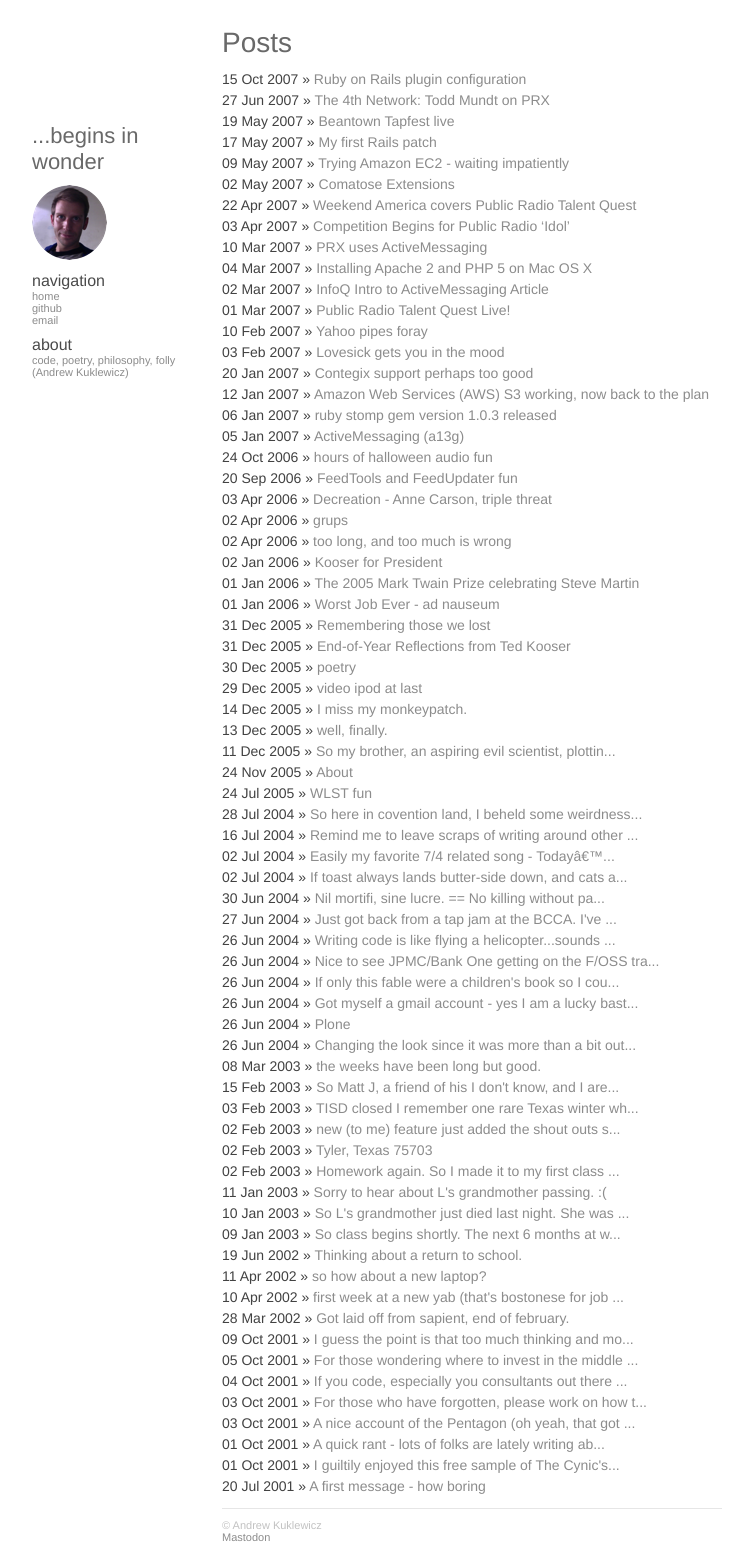
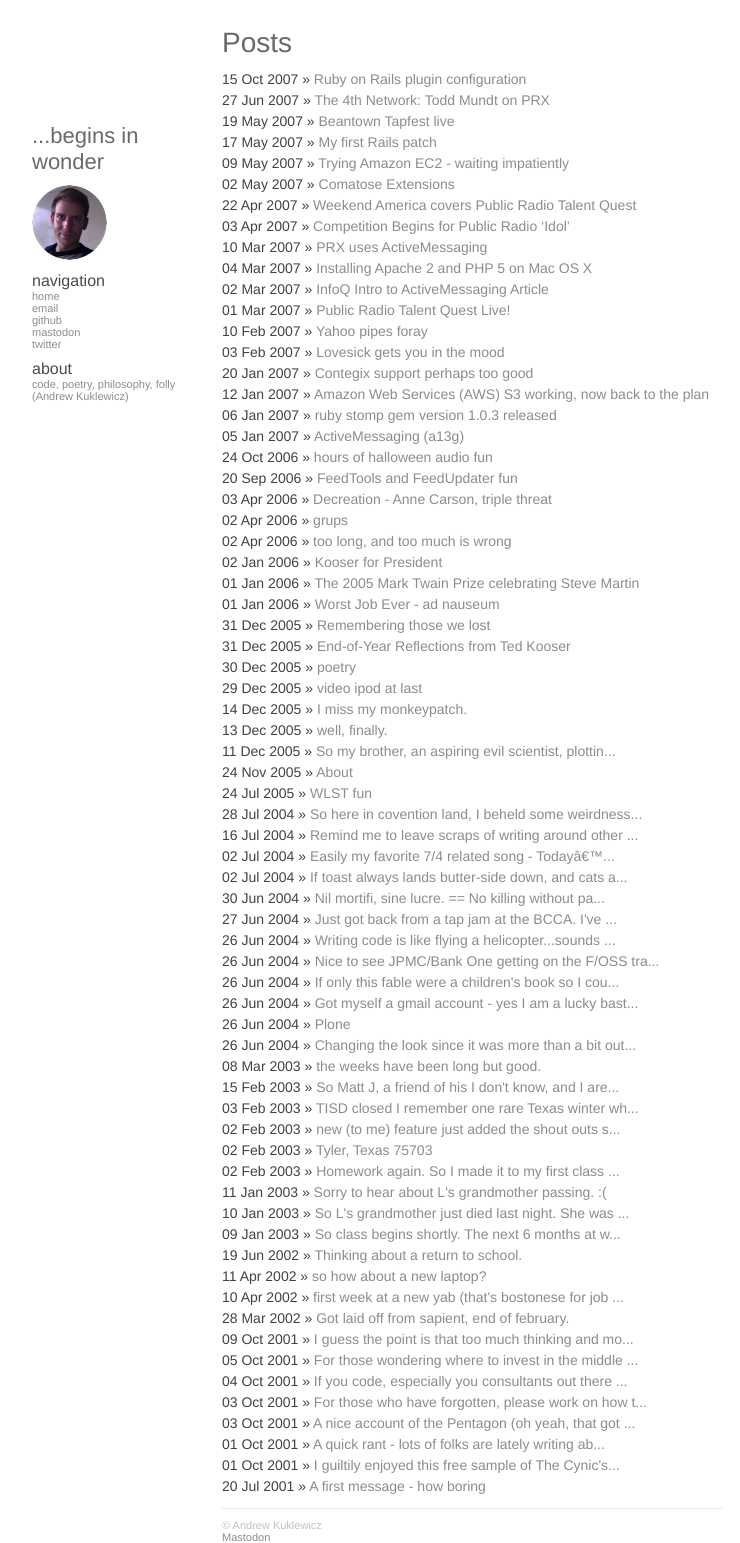
Before and after one commit to kookster/kookster.github.io, a Jekyll site: the page built from index.html, in a window 1280 px wide. Shown: the whole page, without its empty margins (258-998 px from the left). Built offline with Jekyll 4.4.1, drawn with Linux system fonts in a browser that asks for light colours; Markdown is read by kramdown in place of the engine named in the settings.

Commit message:
Add twitter and mastodon

```diff
--- a/_config.yml
+++ b/_config.yml
@@ -4,7 +4,11 @@ pygments: true
 github: www.github.com/kookster
 about: code, poetry, philosophy, folly (Andrew Kuklewicz)
 urls:
+    - text: email
+      url: mailto:andrew@beginsinwonder.com
     - text: github
       url: https://github.com/kookster
-    - text: email
-      url: mailto:andrew@beginsinwonder.com
+    - text: mastodon
+      url: https://mastodon.social/@kookster
+    - text: twitter
+      url: https://twitter.com/kookster
```
